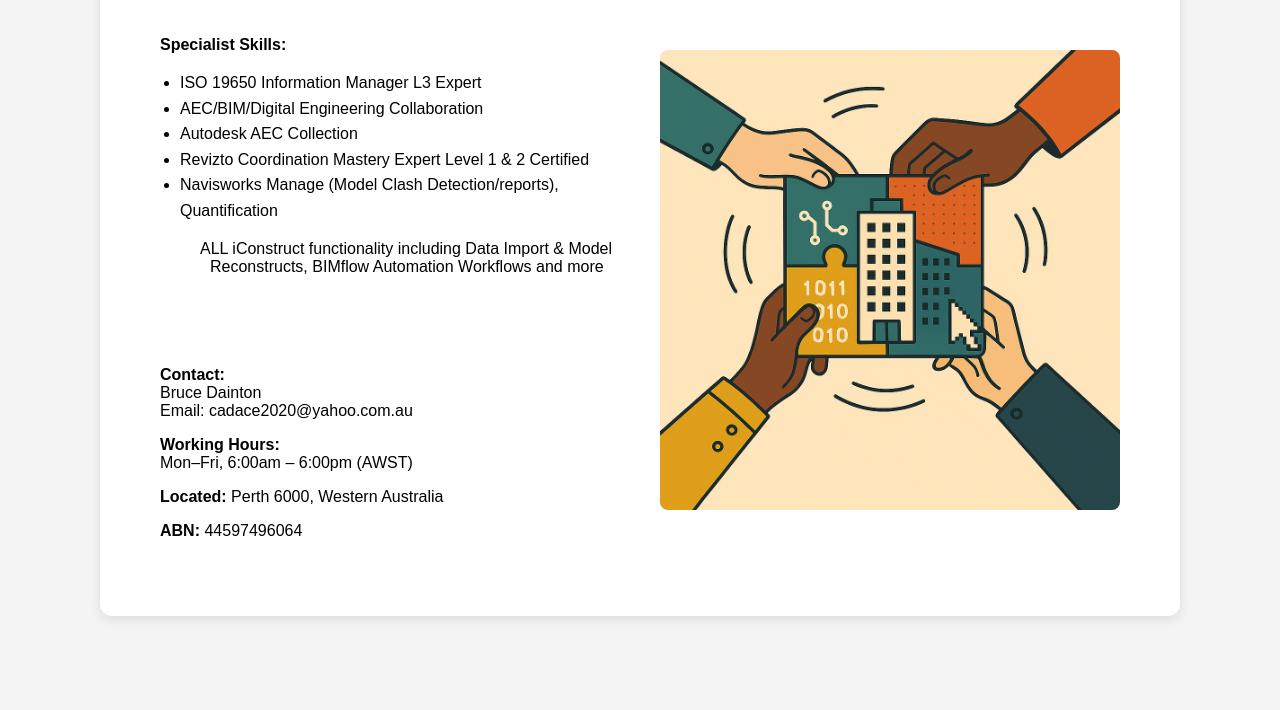
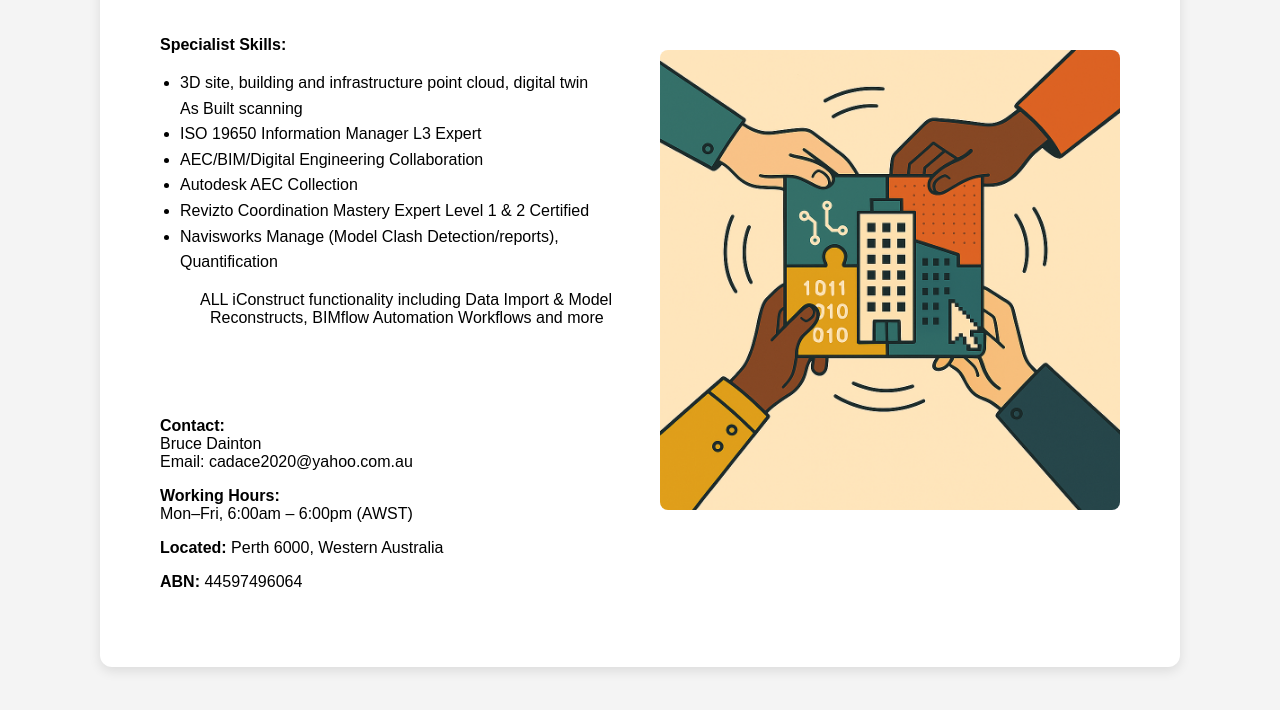
Before and after one commit to BruceR2D2/decs-consult.github.io, a plain HTML site: page index.html in a window 1280 px wide. Shown: the part 162-872 px from the top of the page. Before the commit the page ends 836 px from the top, so only its background shows below. Drawn offline with Linux system fonts and the light colour scheme.

Commit message:
Update index.html
3D scanning added

```diff
--- a/index.html
+++ b/index.html
@@ -24,6 +24,7 @@
       <div style="flex: 1; min-width: 280px; padding: 20px; text-align: left;">
         <p style="font-weight: bold;">Specialist Skills:</p>
         <ul style="line-height: 1.6; list-style-type: disc; padding-left: 20px;">
+		<li>3D site, building and infrastructure point cloud, digital twin <br> 	As Built scanning</li>
 	      <li>ISO 19650 Information Manager L3 Expert</li>
           <li>AEC/BIM/Digital Engineering Collaboration</li>
 		  <li>Autodesk AEC Collection</li>
```
